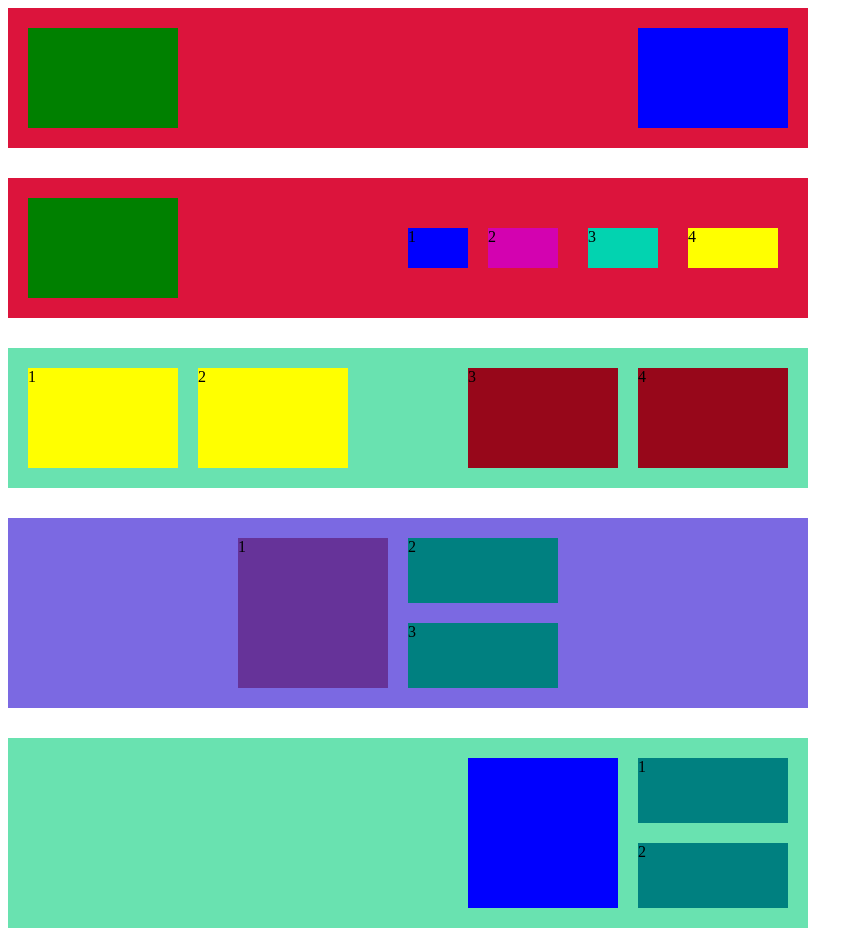
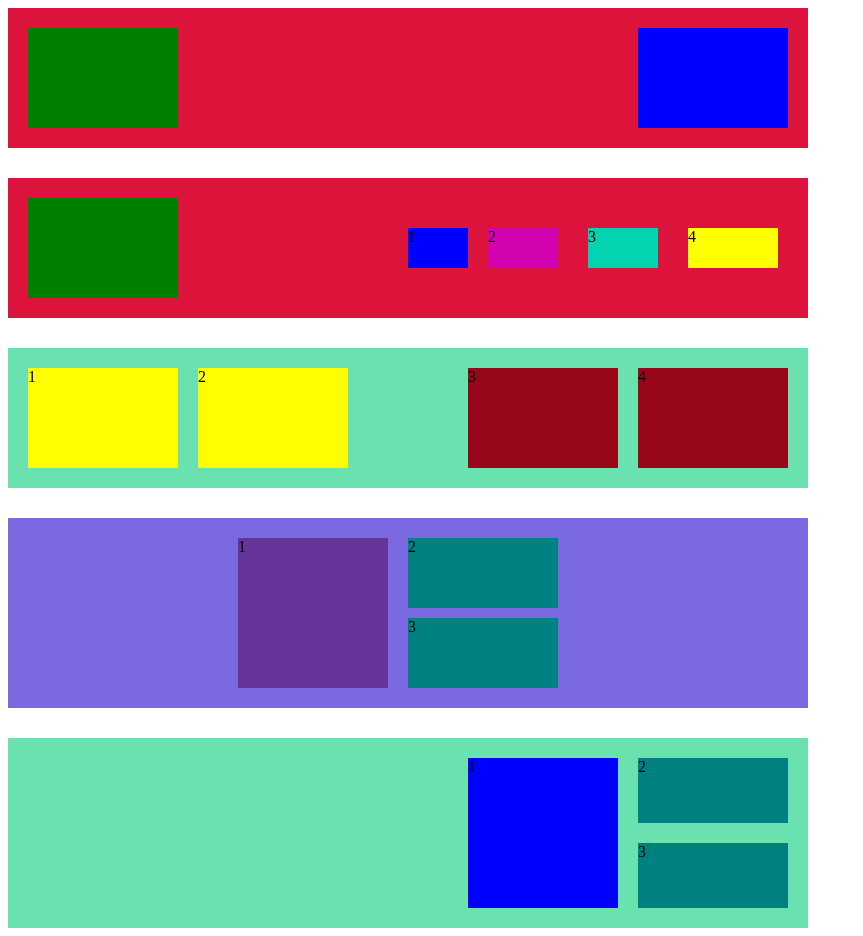
Before and after one commit to Galanyk/Home_work8, a plain HTML site: page index.html in a window 1280 px wide. Shown: the whole page, without its empty margins (0-863 px from the left). Drawn offline with Linux system fonts and the light colour scheme.

Commit message:
Editing block four

```diff
--- a/index.html
+++ b/index.html
@@ -36,24 +36,22 @@
     </div>
 
     <div class="icon">
-           <div class="inner">1</div>
+        <div class="inner">1</div>
     </div>
 
     <div class="cont-2">
-        <div class="aside">
-            <div class="map">2</div>
-            <div class="map">3</div>
-        </div>
+        <div class="map">2</div>
+        <div class="men">3</div>
     </div>
     <div class="clearfix"></div>
 
     <div class="pic">
         <div class="picture">
-            <div class="desc"></div>
+            <div class="desc">1</div>
 
             <div class="lead">
-                <div class="title">1</div>
                 <div class="title">2</div>
+                <div class="title">3</div>
             </div>
         </div>
         <div class="clearfix"></div>
--- a/style.css
+++ b/style.css
@@ -13,6 +13,7 @@
     margin-top: 20px;
     margin-bottom: 20px;
 }
+
 .nav {
     width: 150px;
     height: 100px;
@@ -27,7 +28,6 @@
     background-color: crimson;
     width: 800px;
     margin-bottom: 30px;
-
 }
 
 .clearfix {
@@ -126,15 +126,19 @@
     margin-bottom: 30px;
 }
 
-.aside {
-    float: left;
+.map {
+    width: 150px;
+    height: 70px;
+    background-color: teal;
+    margin-top: 20px;
+    margin-bottom: 10px;
 }
 
-.map {
+.men {
     width: 150px;
-    height: 65px;
+    height: 70px;
     background-color: teal;
-    margin-top: 20px;
+    margin-top: 10px;
     margin-bottom: 20px;
 }
 
@@ -142,6 +146,10 @@
     background-color: rgb(105, 226, 176);
     width: 800px;
 }
+
+.picture {
+    float: right;
+ }
 
 .desc {
     width: 150px;
@@ -153,6 +161,10 @@
     float: left;
 }
 
+.lead {
+    float: left;
+}
+
 .title {
     width: 150px;
     height: 65px;
@@ -161,11 +173,3 @@
     margin-bottom: 20px;
     margin-right: 20px;
 }
-
-.lead {
-  float: left;
-}
-
-.picture {
-   float: right;
-}
```
